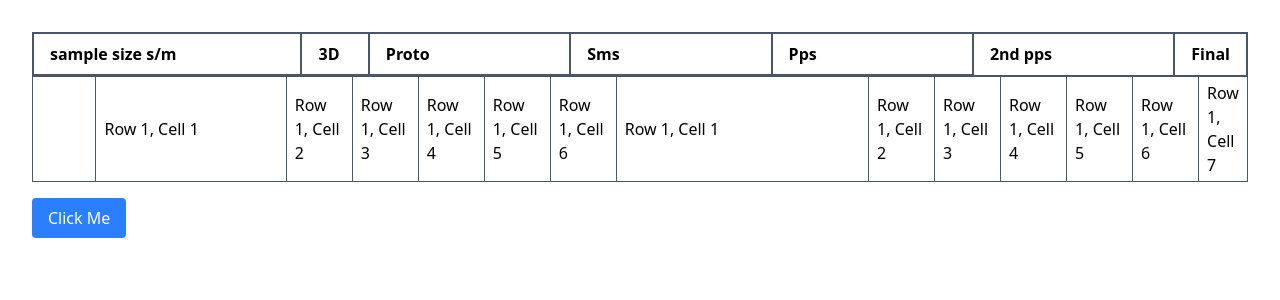
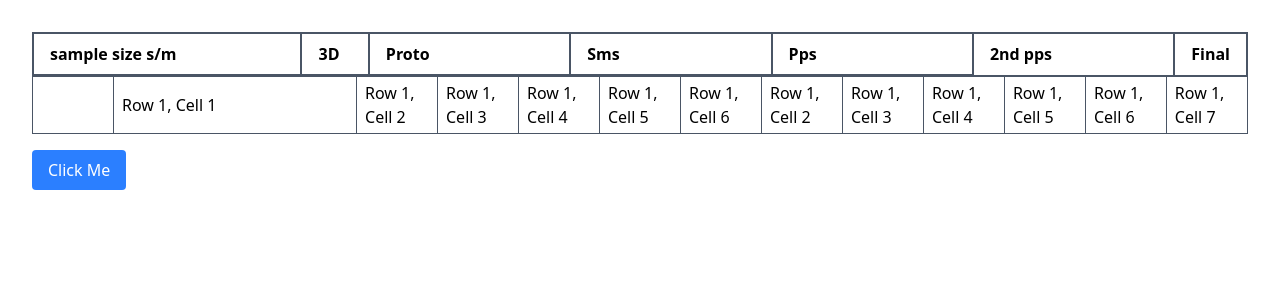
Before and after one commit to chris-breum/Millers-, a Vue app: page / in a window 1280 px wide. Shown: the top 300 px of the page. Built offline with nearby package versions, Linux system fonts and the light colour scheme.

Commit message:
Auto-update: 7.11.2025, 09.47.04

```diff
--- a/src/assets/table.vue
+++ b/src/assets/table.vue
@@ -51,7 +51,7 @@ const isCell1Duplicate = (value, index) => {
             <td class="py-1 px-2 border-b border-r border-gray-600 w-1/18">Row 1, Cell 4</td>
             <td class="py-1 px-2 border-b border-r border-gray-600 w-1/18">Row 1, Cell 5</td>
             <td class="py-1 px-2 border-b border-r border-gray-600 w-1/18">Row 1, Cell 6</td>
-             <td class="py-1 px-2 border-b border-r border-gray-600 w-4/18">Row 1, Cell 1</td>
+
             <td class="py-1 px-2 border-b border-r border-gray-600 w-1/18">Row 1, Cell 2</td>
             <td class="py-1 px-2 border-b border-r border-gray-600 w-1/18">Row 1, Cell 3</td>
             <td class="py-1 px-2 border-b border-r border-gray-600 w-1/18">Row 1, Cell 4</td>
```
